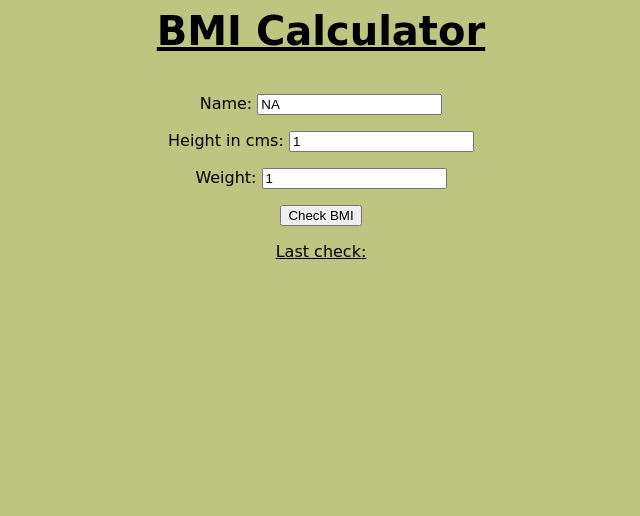
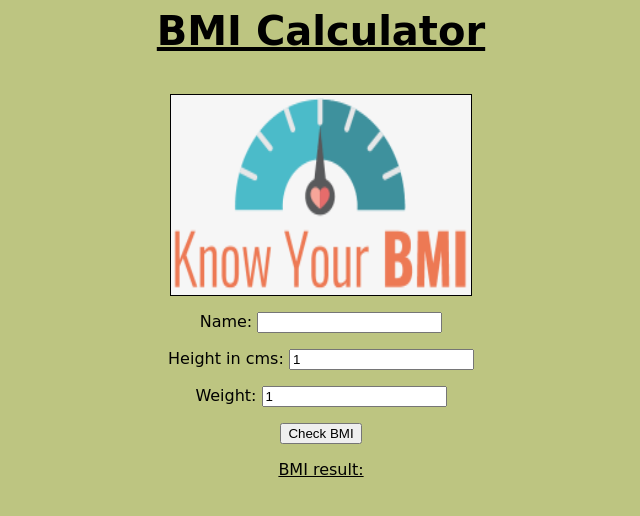
Before and after one commit to nidhisha-shetty/BMI-app, a Django app: template bmiapp/templates/home.html in a window 1280 px wide. Shown: the top 516 px of the page, without its empty margins (319-959 px from the left). Run offline with Django 3.2, Linux system fonts and the light colour scheme; the template is opened without the code that fills it: values that come from a table or form of the project are taken from there, others are empty.

Commit message:
add image

```diff
--- a/bmiapp/models.py
+++ b/bmiapp/models.py
@@ -2,6 +2,6 @@ from django.db import models
 from django.core.validators import MaxValueValidator, MinValueValidator
 # Create your models here.
 class BMI(models.Model):
-	name=models.CharField(max_length=100, default="NA")
+	name=models.CharField(max_length=100, null=False)
 	height_in_cms=models.IntegerField(validators=[MinValueValidator(1), MaxValueValidator(5000)], default="1");
 	weight=models.IntegerField(validators=[MinValueValidator(1), MaxValueValidator(200)], default="1");
--- a/bmiapp/templates/home.html
+++ b/bmiapp/templates/home.html
@@ -1,5 +1,10 @@
+{% load static %}
+<title>BMI app</title>
+
 <p align="center" style = "font-family:Comic Sans MS; font-size:40px; "><b><u>BMI Calculator</u></b></p>
-
+<p align="center">
+<img src="{% static '/bmi.gif'%}" height="200" width="300" border="1" />
+</p>
 <form method="POST" style="font-family:Comic Sans MS" align="center">{% csrf_token %}
 	{{form.as_p}}
 	<input type="submit" value="Check BMI">
@@ -7,7 +12,7 @@
 <body style="background-color:#BDC581;">
 
 <p style="font-family:Comic Sans MS" align="center">
-	<u>Last check:<br></u>
+	<u>BMI result:<br></u>
 	{% for message in messages %}
 		{{message}} <br>
 	{% endfor %}
--- a/bmiapp/views.py
+++ b/bmiapp/views.py
@@ -20,8 +20,10 @@ def home_view(request):
  		messages.info(request, "You are Overweight")
  	elif int(result) in range(30, 40):
  		messages.info(request, "You are Obese")
+ 	elif int(result) in range(40, 100):
+ 		messages.info(request, "You are Extra Obese. Kindly consult a doctor")
  	else:
- 		messages.info(request, "You are Extra Obese. Kindly consult a doctor")
+ 		messages.info(request, "Incorrect input")
  	context = {
  		'form': form,
 		'obj':obj
```
Also changed, not shown: bmiapp/static/bmi.gif (added).
